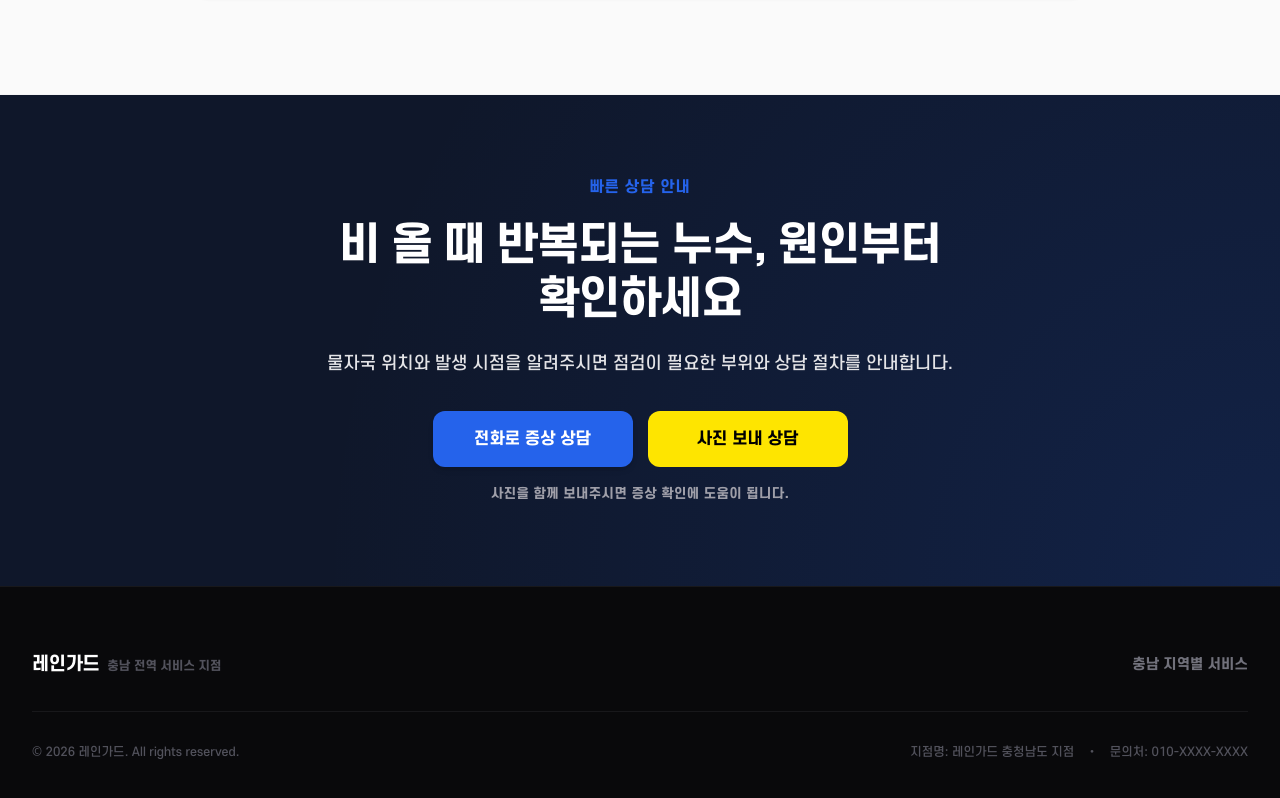
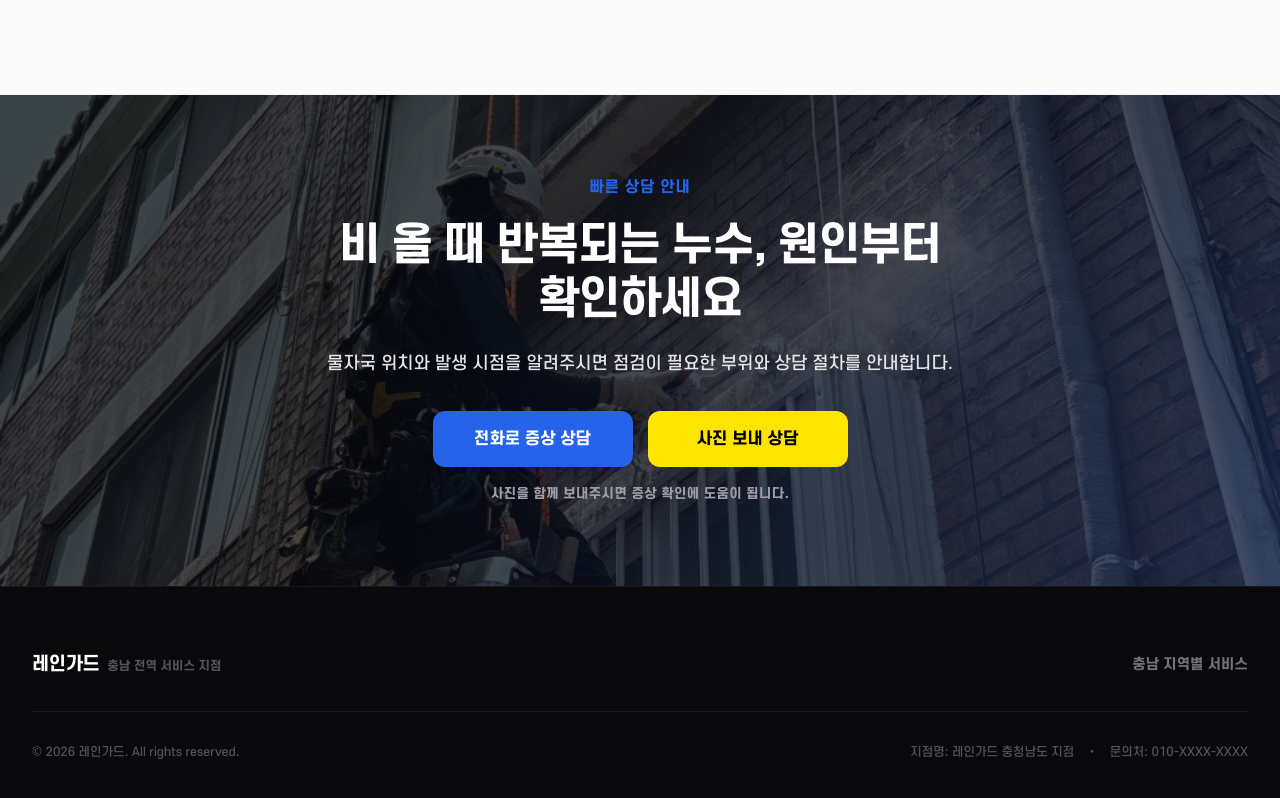
Before and after one commit to wogus5695-ctrl/Chungnam-rope-04, a Next.js app: page / in a window 1280 px wide. Shown: the part 6409-7207 px from the top of the page. Built offline with nearby package versions, Linux system fonts and the light colour scheme.

Commit message:
style: apply custom background image to FinalCTA section

```diff
--- a/src/components/BottomSections.tsx
+++ b/src/components/BottomSections.tsx
@@ -769,9 +769,12 @@ export function FinalCTA({ activeServiceName, regionName }: FinalCTAProps) {
   }
 
   return (
-    <section className="py-[62px] lg:py-[82px] bg-brand-primary text-white relative overflow-hidden px-[18px] sm:px-6 lg:px-0 pb-[80px] md:pb-[62px]">
-      {/* 장식용 그라데이션 */}
-      <div className="absolute inset-0 bg-[radial-gradient(circle_at_bottom_right,rgba(37,99,235,0.15),transparent_70%)]"></div>
+    <section className="py-[62px] lg:py-[82px] text-white relative overflow-hidden px-[18px] sm:px-6 lg:px-0 pb-[80px] md:pb-[62px] bg-cover bg-center" style={{ backgroundImage: "url('/images/cta-bg.jpg')" }}>
+      {/* 어두운 반투명 가독성 보호용 마스크 오버레이 */}
+      <div className="absolute inset-0 bg-zinc-950/75 z-0"></div>
+
+      {/* 장식용 은은한 그라데이션 */}
+      <div className="absolute inset-0 bg-[radial-gradient(circle_at_bottom_right,rgba(37,99,235,0.2),transparent_70%)] z-0"></div>
 
       <div className="max-w-4xl mx-auto text-left lg:text-center relative z-10 flex flex-col items-start lg:items-center">
         {/* 상단 라벨 */}
```
Also changed, not shown: public/images/cta-bg.jpg (added).
